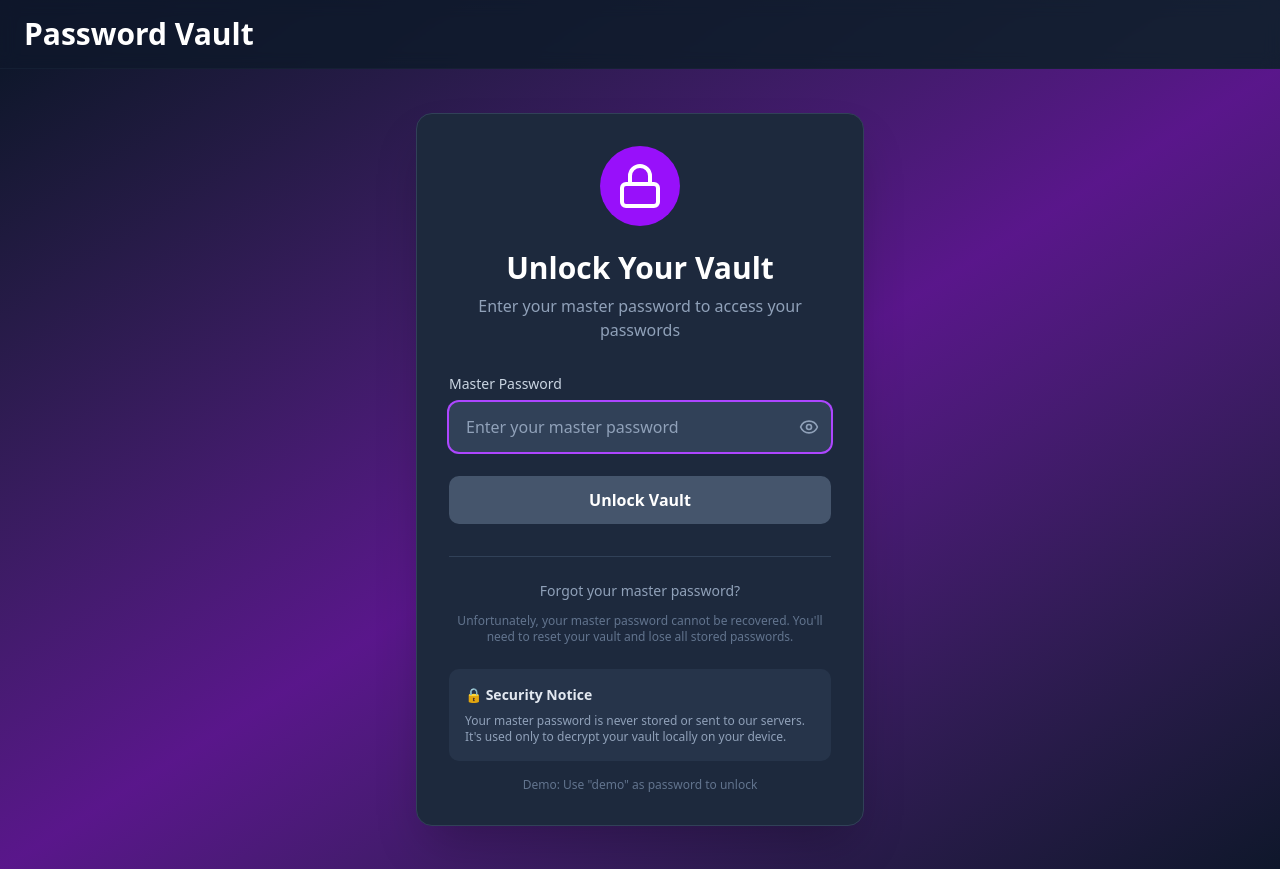
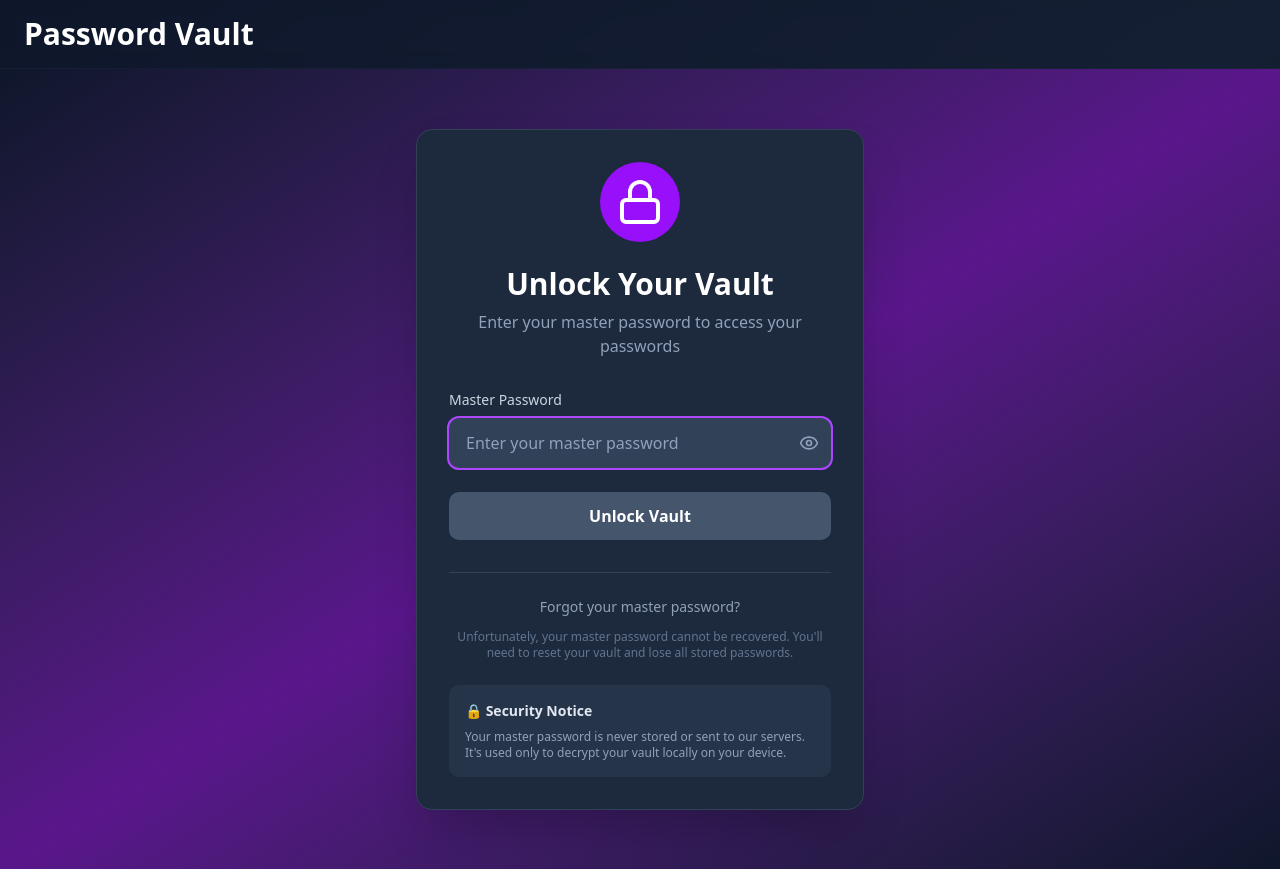
Before and after one commit to dmitridrozdov/password-manager, a Next.js app: page /unlock in a window 1280 px wide. Built offline with nearby package versions, Linux system fonts and the light colour scheme.

Commit message:
Update page.tsx

```diff
--- a/app/unlock/page.tsx
+++ b/app/unlock/page.tsx
@@ -110,12 +110,6 @@ export default function MasterPasswordUnlock() {
             Your master password is never stored or sent to our servers. It's used only to decrypt your vault locally on your device.
           </p>
         </div>
-
-        <div className="mt-4 text-center">
-          <p className="text-xs text-slate-500">
-            Demo: Use "demo" as password to unlock
-          </p>
-        </div>
       </div>
     </div>
   );
```
